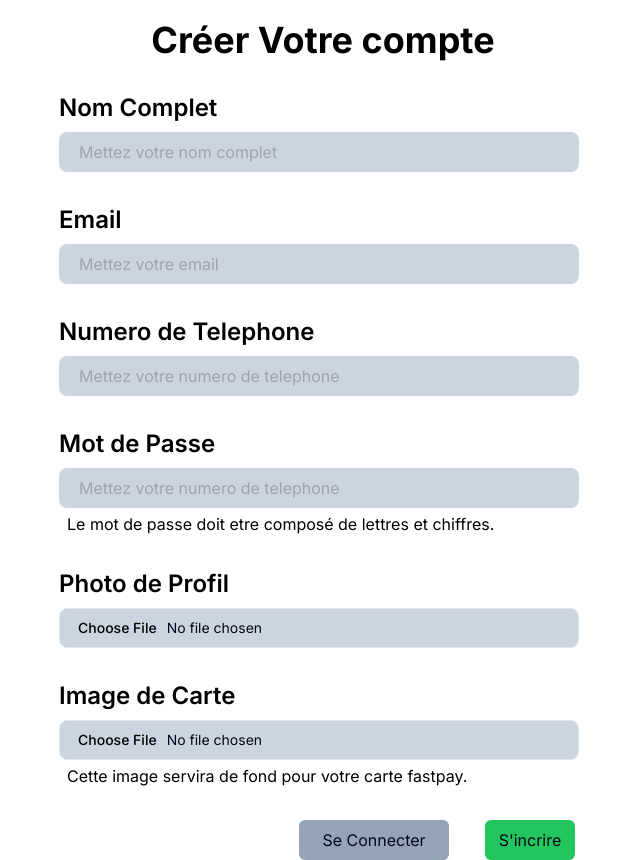
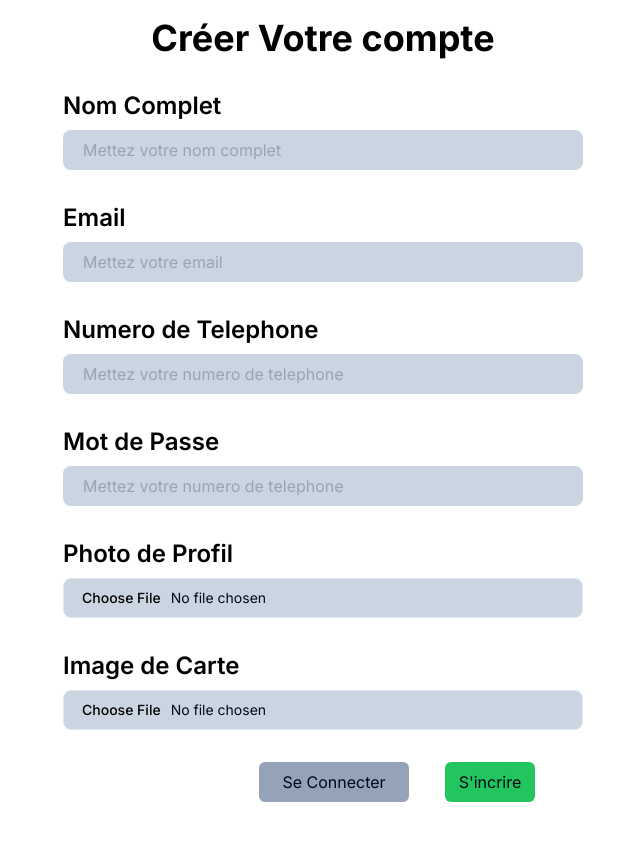
Before and after one commit to Baguel/fastpay-app1, a Next.js app: page /register in a window 1280 px wide. Shown: the whole page, without its empty margins (317-957 px from the left). After the commit the page ends 802 px from the top, so only its background shows below. Built offline with nearby package versions, Linux system fonts and the light colour scheme.

Commit message:
finish register page

```diff
--- a/app/register/page.js
+++ b/app/register/page.js
@@ -3,38 +3,36 @@ import { Input } from "@/components/ui/input"
 
 export default function Register() {
   return (
-    <main className="h-screen w-screen flex items-center justify-center container-md">
-        <div className="h-full w-[600px]">
+    <main className="h-screen w-full flex items-center justify-center">
+        <div className="">
             <div>
                 <h1 className="text-4xl mt-5 text-center font-bold text-black xs:text-2xl">Créer Votre compte</h1>
             </div>
-            <div className="ml-9 mt-8">
-                <h1 className="text-2xl mt-5 font-semibold text-black">Nom Complet</h1>
-                <input className="w-[520px] h-[40px] xs:w-[400px] p-5 mt-2 rounded-lg bg-slate-300" placeholder="Mettez votre nom complet"/>
+            <div className="xs:ml-3 mt-8">
+                <h1 className="text-2xl font-semibold text-black">Nom Complet</h1>
+                <input className="w-[520px] h-[40px] xs:w-[430px] p-5 mt-2 rounded-lg bg-slate-300" placeholder="Mettez votre nom complet"/>
             </div>
-            <div className="ml-9 mt-8">
-                <h1 className="text-2xl mt-5 font-semibold text-black">Email</h1>
-                <input className="w-[520px] h-[40px] xs:w-[400px] p-5 mt-2 rounded-lg bg-slate-300" placeholder="Mettez votre email"/>
+            <div className="xs:ml-3 mx-auto mt-8">
+                <h1 className="text-2xl font-semibold text-black">Email</h1>
+                <input className="w-[520px] h-[40px] xs:w-[430px] p-5 mt-2 rounded-lg bg-slate-300" placeholder="Mettez votre email"/>
             </div>
-            <div className="ml-9 mt-8">
-                <h1 className="text-2xl mt-5 font-semibold text-black">Numero de Telephone</h1>
-                <input className="w-[520px] h-[40px] xs:w-[400px] p-5 mt-2 rounded-lg bg-slate-300" placeholder="Mettez votre numero de telephone"/>
+            <div className="xs:ml-3 mx-auto mt-8">
+                <h1 className="text-2xl font-semibold text-black">Numero de Telephone</h1>
+                <input className="w-[520px] h-[40px] xs:w-[430px] p-5 mt-2 rounded-lg bg-slate-300" placeholder="Mettez votre numero de telephone"/>
             </div>
-            <div className="ml-9 mt-8">
-                <h1 className="text-2xl mt-5 font-semibold text-black">Mot de Passe</h1>
-                <input type="password" className="w-[520px] h-[40px] xs:w-[400px] p-5 mt-2 rounded-lg bg-slate-300" placeholder="Mettez votre numero de telephone"/>
-                <h1 className="mt-1 ml-2 font-ligth text-black">Le mot de passe doit etre composé de lettres et chiffres.</h1>
+            <div className="xs:ml-3 mx-auto mt-8">
+                <h1 className="text-2xl font-semibold text-black">Mot de Passe</h1>
+                <input type="password" className="w-[520px] h-[40px] xs:w-[430px] p-5 mt-2 rounded-lg bg-slate-300" placeholder="Mettez votre numero de telephone"/>
             </div>
-            <div className="ml-9 mt-8">
-                <h1 className="text-2xl mt-5 font-semibold text-black">Photo de Profil</h1>
-                <Input className="w-[520px] h-[40px] xs:w-[400px] mt-2 rounded-lg bg-slate-300" id="picture" type="file" />
+            <div className="xs:ml-3 mx-auto mt-8">
+                <h1 className="text-2xl font-semibold text-black">Photo de Profil</h1>
+                <Input className="w-[520px] h-[40px] xs:w-[430px] mt-2 rounded-lg bg-slate-300" id="picture" type="file" />
             </div>
-            <div className="ml-9 mt-8">
-                <h1 className="text-2xl mt-5 font-semibold text-black">Image de Carte</h1>
-                <Input className="w-[520px] h-[40px] xs:w-[400px] mt-2 rounded-lg bg-slate-300" id="background" type="file" />
-                <h1 className="mt-1 ml-2 font-ligth text-black">Cette image servira de fond pour votre carte fastpay.</h1>
+            <div className="xs:ml-3 mx-auto mt-8">
+                <h1 className="text-2xl font-semibold text-black">Image de Carte</h1>
+                <Input className="w-[520px] h-[40px] xs:w-[430px] mt-2 rounded-lg bg-slate-300" id="background" type="file" />
             </div>
-            <div className="mt-8 flex gap-9 justify-end mr-12">
+            <div className="xs:ml-3 mx-auto mt-8 flex gap-9 justify-end mr-12">
                 <button className="bg-slate-400 h-[40px] w-[150px] rounded-md">Se Connecter</button>
                 <button className="bg-green-500 h-[40px] w-[90px] rounded-md">S'incrire</button>
             </div>
```
